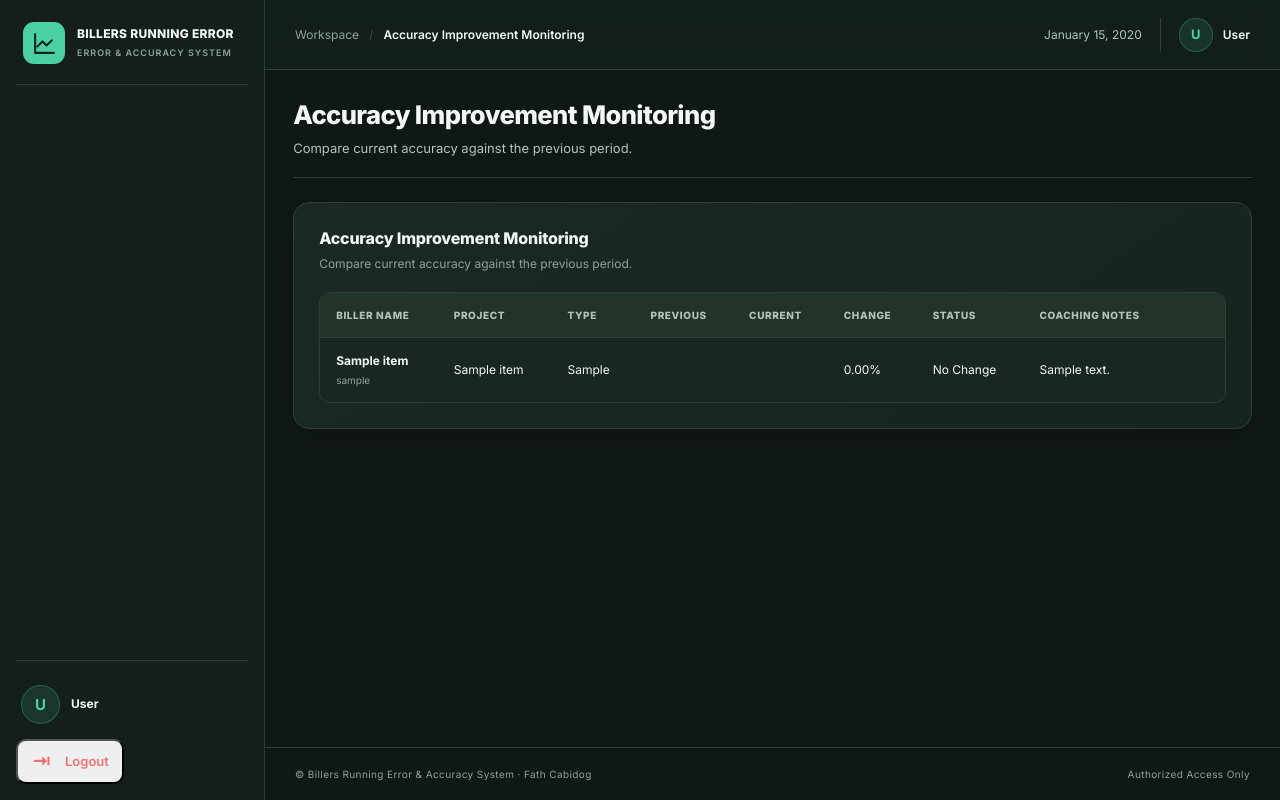
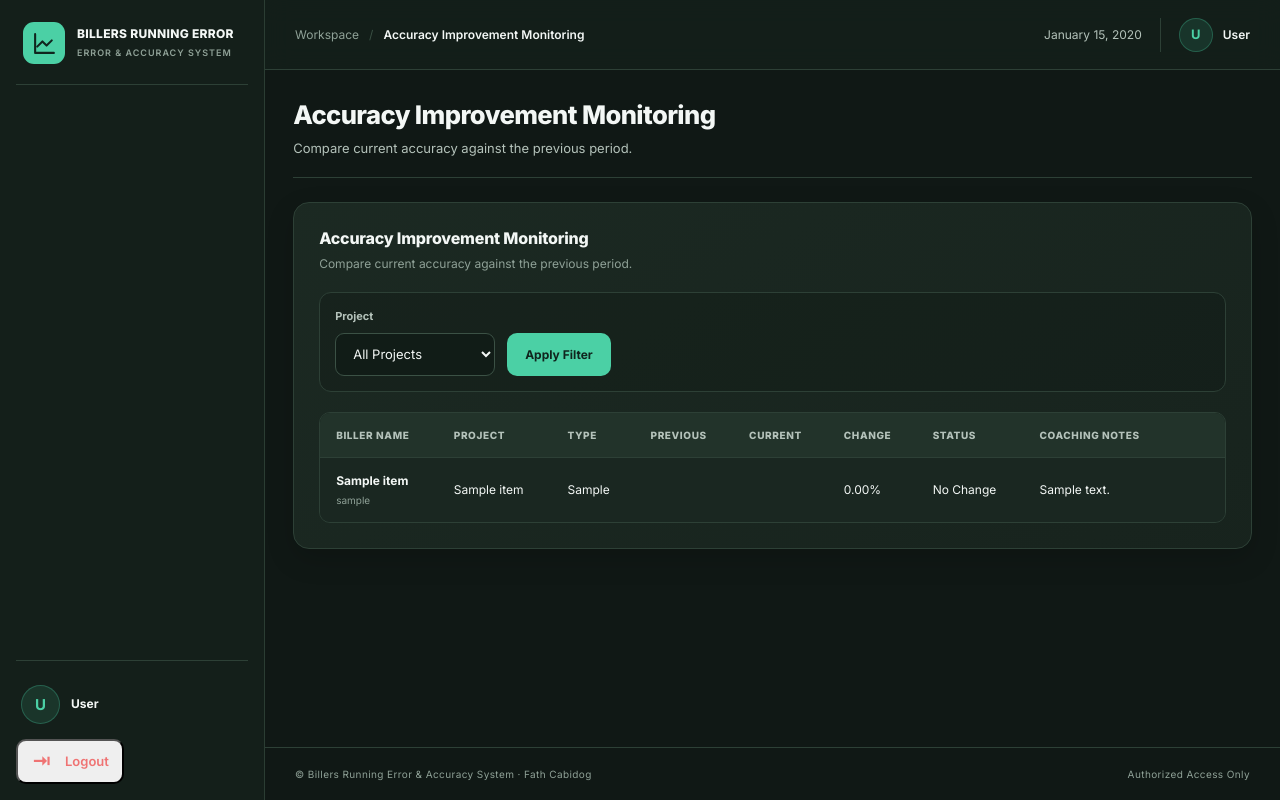
Before and after one commit to PurpleQueen04/billers-running-error-accuracy-system, a Flask app: template templates/accuracy_improvement.html in a window 1280 px wide. Run offline with Flask 3, Linux system fonts and the light colour scheme; the template is opened without the code that fills it: most values are stand-ins (such as "Sample title", 1, 10 or a date in 2020); some libraries are stand-ins or nearby versions.

Commit message:
Add project filter to Accuracy Improvement Monitoring

```diff
--- a/templates/accuracy_improvement.html
+++ b/templates/accuracy_improvement.html
@@ -21,6 +21,21 @@
             <p>Compare current accuracy against the previous period.</p>
         </div>
     </div>
+
+    <form method="GET" action="{{ url_for('admin_accuracy_improvement') }}" class="filter-bar">
+        <div class="form-group">
+            <label for="project_id">Project</label>
+            <select id="project_id" name="project_id">
+                <option value="all" {% if selected_project == 'all' %}selected{% endif %}>All Projects</option>
+                {% for project in projects %}
+                    <option value="{{ project.id }}" {% if selected_project|string == project.id|string %}selected{% endif %}>{{ project.project_name }}</option>
+                {% endfor %}
+            </select>
+        </div>
+        <input type="hidden" name="period" value="{{ period_type }}">
+        <input type="hidden" name="date" value="{{ selected_period }}">
+        <button type="submit" class="btn btn-primary">Apply Filter</button>
+    </form>
 
     <div class="table-container">
 
```
